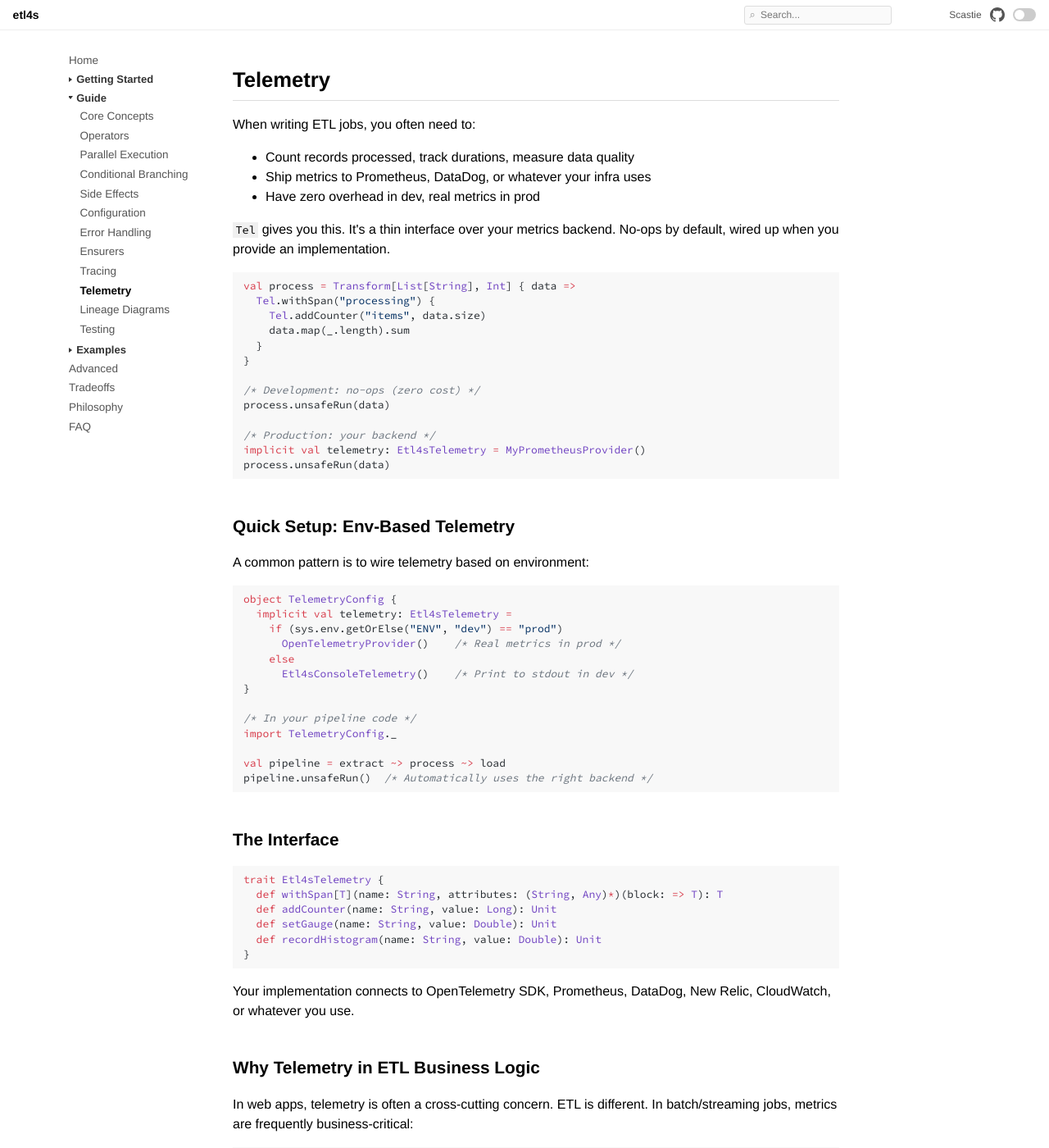
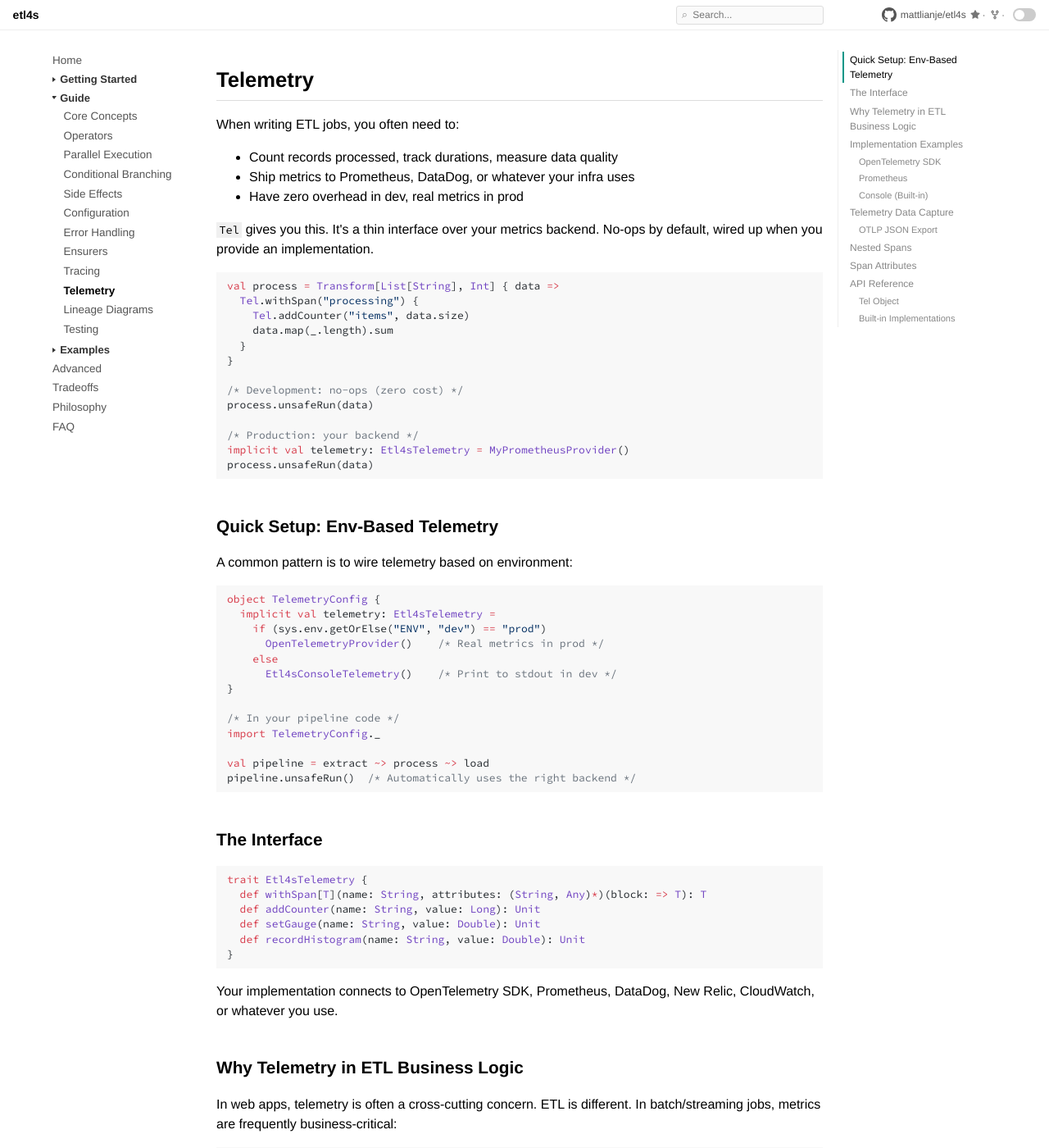
Before and after one commit to mattlianje/etl4s, an MkDocs documentation site: the page built from docs/opentelemetry.md, in a window 1280 px wide and 1400 px high. Shown: the whole window at 82% size. Built offline with MkDocs 1.6.1, drawn with Linux system fonts in a browser that asks for light colours; nearby versions of some CDN libraries; comment, search, counter and statistics services are not loaded.

Commit message:
update docs

```diff
--- a/docs/stylesheets/extra.css
+++ b/docs/stylesheets/extra.css
@@ -11,7 +11,10 @@
 .dark .highlight pre { background: #222 !important; }
 
 .highlight .hll { background-color: #ffffcc; }
-.highlight .c, .highlight .cm, .highlight .c1, .highlight .cs { color: #6a737d; font-style: italic; }
+.highlight .c, .highlight .cm, .highlight .c1, .highlight .cs { color: #6a737d; font-style: normal; }
+
+/* highlight.js (splash tabs / unprocessed blocks): kill the github theme's italic comments */
+.hljs-comment, .hljs-quote { font-style: normal; }
 .highlight .k, .highlight .kd, .highlight .kn, .highlight .kp, .highlight .kr, .highlight .kt { color: #d73a49; }
 .highlight .o, .highlight .ow { color: #d73a49; }
 .highlight .n { color: #24292e; }
--- a/mkdocs.yml
+++ b/mkdocs.yml
@@ -53,7 +53,7 @@ markdown_extensions:
   - attr_list
   - md_in_html
   - toc:
-      permalink: true
+      permalink: false
       toc_depth: 3
   - fenced_code
 
--- a/theme/main.html
+++ b/theme/main.html
@@ -154,7 +154,11 @@
     .topbar .gh-link:hover { color: #000; }
     .dark .topbar .gh-link { color: #888; }
     .dark .topbar .gh-link:hover { color: #ccc; }
-    .topbar .gh-link svg { width: 18px; height: 18px; fill: currentColor; }
+    .topbar .gh-link svg { fill: currentColor; }
+    .topbar .gh-link .gh-icon { width: 18px; height: 18px; }
+    .topbar .gh-link .gh-name { font-size: 12px; font-weight: 500; }
+    .topbar .gh-link .gh-stat { display: inline-flex; align-items: center; gap: 0.25em; font-size: 11px; }
+    .topbar .gh-link .gh-sub { width: 12px; height: 12px; opacity: 0.8; }
 
     /* toggle pill */
     .toggle { position: relative; width: 28px; height: 16px; flex-shrink: 0; }
@@ -173,7 +177,7 @@
     .toggle input:checked + .slider { background: #555; }
     .toggle input:checked + .slider::before { transform: translateX(12px); }
 
-    .page { display: flex; max-width: 1160px; margin: 0 auto; padding: 1.5em 1.5em; }
+    .page { display: flex; max-width: 1200px; margin: 0 auto; padding: 1.5em 1.5em; }
 
     /* sidebar */
     .sidebar {
@@ -234,6 +238,42 @@
     .dark .sidebar .page-toc a { color: #666; }
     .dark .sidebar .page-toc a.active { color: #eee; }
 
+    /* right-hand per-page header menu */
+    .toc-right {
+      position: sticky;
+      top: 3.5em;
+      align-self: flex-start;
+      width: 180px;
+      min-width: 180px;
+      flex-shrink: 0;
+      margin-left: 1.5em;
+      padding-left: 1em;
+      border-left: 1px solid #eee;
+      font-size: 12px;
+      line-height: 1.5;
+      max-height: calc(100vh - 4em);
+      overflow-y: auto;
+    }
+    .dark .toc-right { border-color: #2a2a2a; }
+    .toc-right .toc-title {
+      font-size: 11px; text-transform: uppercase; letter-spacing: 0.05em;
+      color: #999; font-weight: 600; margin-bottom: 0.6em;
+    }
+    .toc-right ul { list-style: none; padding: 0; margin: 0; }
+    .toc-right li { margin: 0.15em 0; }
+    .toc-right a {
+      display: block; text-decoration: none; color: #888;
+      padding: 0.1em 0 0.1em 0.6em; margin-left: -0.6em;
+      border-left: 2px solid transparent;
+    }
+    .dark .toc-right a { color: #777; }
+    .toc-right a:hover { color: #333; }
+    .dark .toc-right a:hover { color: #ccc; }
+    .toc-right a.toc-sub { padding-left: 1.6em; font-size: 11px; }
+    .toc-right a.active { color: #000; border-left-color: var(--accent); font-weight: 500; }
+    .dark .toc-right a.active { color: #eee; }
+    @media (max-width: 1000px) { .toc-right { display: none; } }
+
     /* content */
     .content { flex: 1; min-width: 0; max-width: 740px; }
 
@@ -293,19 +333,19 @@
     .splash { text-align: center; padding: 6em 1em 4em; max-width: 820px; margin: 0 auto; }
     .splash .splash-logo { height: 64px; margin-bottom: 0.8em; }
     .splash h1 { font-size: 3em; border: none; margin: 0 0 0.1em; padding: 0; font-weight: 300; letter-spacing: -0.02em; }
-    .splash .tagline { font-size: 1.05em; color: #666; margin-bottom: 3.5em; font-weight: 300; }
+    .splash .tagline { font-size: 1.05em; color: #666; margin-bottom: 2em; font-weight: 300; }
     .dark .splash .tagline { color: #888; }
 
-    .splash .actions { margin-bottom: 1.5em; }
+    .splash .actions { margin-bottom: 1.5em; display: flex; gap: 0.8em; justify-content: center; }
     .splash .actions a {
-      display: inline-block; padding: 0.5em 1.8em; font-size: 13px;
-      text-decoration: none; border: 1px solid #000; color: #000;
-      letter-spacing: 0.03em;
-      transition: background 0.15s, color 0.15s;
+      display: inline-block; padding: 0.55em 1.7em; font-size: 13px;
+      text-decoration: none; border: 1px solid #ccc; border-radius: 5px; color: #444;
+      letter-spacing: 0.02em;
+      transition: background 0.15s, color 0.15s, border-color 0.15s;
     }
-    .splash .actions a:hover { background: #000; color: #fff; }
-    .dark .splash .actions a { border-color: #ccc; color: #ccc; }
-    .dark .splash .actions a:hover { background: #ccc; color: #1a1a1a; }
+    .splash .actions a:hover { background: #f4f4f4; border-color: #999; color: #000; }
+    .dark .splash .actions a { border-color: #444; color: #bbb; }
+    .dark .splash .actions a:hover { background: #262626; border-color: #666; color: #fff; }
 
     .splash .links { font-size: 12px; color: #999; margin-bottom: 0; }
     .splash .links a { color: #999; text-decoration: none; }
@@ -645,6 +685,7 @@
 
     @media (max-width: 700px) {
       .topbar .hamburger { display: block; }
+      .topbar .gh-link .gh-name { display: none; }
       .topbar .search-wrap input { width: 120px; }
       .topbar .search-wrap input:focus { width: 160px; }
       .search-drop { width: 260px; }
@@ -682,9 +723,17 @@
       <input type="text" id="searchInput" placeholder="Search..." autocomplete="off">
       <div class="search-drop" id="searchDrop"></div>
     </div>
-    <a class="topbar-link" href="https://scastie.scala-lang.org/mattlianje/1280QhQ5RWODgizeXOIsXA/5" target="_blank" title="Try online">Scastie</a>
-    <a class="gh-link" href="https://github.com/mattlianje/etl4s" title="GitHub">
-      <svg viewBox="0 0 16 16"><path d="M8 0C3.58 0 0 3.58 0 8c0 3.54 2.29 6.53 5.47 7.59.4.07.55-.17.55-.38 0-.19-.01-.82-.01-1.49-2.01.37-2.53-.49-2.69-.94-.09-.23-.48-.94-.82-1.13-.28-.15-.68-.52-.01-.53.63-.01 1.08.58 1.23.82.72 1.21 1.87.87 2.33.66.07-.52.28-.87.51-1.07-1.78-.2-3.64-.89-3.64-3.95 0-.87.31-1.59.82-2.15-.08-.2-.36-1.02.08-2.12 0 0 .67-.21 2.2.82.64-.18 1.32-.27 2-.27s1.36.09 2 .27c1.53-1.04 2.2-.82 2.2-.82.44 1.1.16 1.92.08 2.12.51.56.82 1.27.82 2.15 0 3.07-1.87 3.75-3.65 3.95.29.25.54.73.54 1.48 0 1.07-.01 1.93-.01 2.2 0 .21.15.46.55.38A8.01 8.01 0 0016 8c0-4.42-3.58-8-8-8z"/></svg>
+    <a class="gh-link" href="https://github.com/mattlianje/etl4s" title="etl4s on GitHub">
+      <svg class="gh-icon" viewBox="0 0 16 16"><path d="M8 0C3.58 0 0 3.58 0 8c0 3.54 2.29 6.53 5.47 7.59.4.07.55-.17.55-.38 0-.19-.01-.82-.01-1.49-2.01.37-2.53-.49-2.69-.94-.09-.23-.48-.94-.82-1.13-.28-.15-.68-.52-.01-.53.63-.01 1.08.58 1.23.82.72 1.21 1.87.87 2.33.66.07-.52.28-.87.51-1.07-1.78-.2-3.64-.89-3.64-3.95 0-.87.31-1.59.82-2.15-.08-.2-.36-1.02.08-2.12 0 0 .67-.21 2.2.82.64-.18 1.32-.27 2-.27s1.36.09 2 .27c1.53-1.04 2.2-.82 2.2-.82.44 1.1.16 1.92.08 2.12.51.56.82 1.27.82 2.15 0 3.07-1.87 3.75-3.65 3.95.29.25.54.73.54 1.48 0 1.07-.01 1.93-.01 2.2 0 .21.15.46.55.38A8.01 8.01 0 0016 8c0-4.42-3.58-8-8-8z"/></svg>
+      <span class="gh-name">mattlianje/etl4s</span>
+      <span class="gh-stat" title="Stars">
+        <svg class="gh-sub" viewBox="0 0 16 16"><path d="M8 .25a.75.75 0 0 1 .673.418l1.882 3.815 4.21.612a.75.75 0 0 1 .416 1.279l-3.046 2.97.719 4.192a.751.751 0 0 1-1.088.791L8 12.347l-3.766 1.98a.75.75 0 0 1-1.088-.79l.72-4.194L.818 6.374a.75.75 0 0 1 .416-1.28l4.21-.611L7.327.668A.75.75 0 0 1 8 .25Z"/></svg>
+        <span id="ghStars">&middot;</span>
+      </span>
+      <span class="gh-stat" title="Forks">
+        <svg class="gh-sub" viewBox="0 0 16 16"><path d="M5 5.372v.878c0 .414.336.75.75.75h4.5a.75.75 0 0 0 .75-.75v-.878a2.25 2.25 0 1 1 1.5 0v.878a2.25 2.25 0 0 1-2.25 2.25h-1.5v2.128a2.251 2.251 0 1 1-1.5 0V8.5h-1.5A2.25 2.25 0 0 1 3.5 6.25v-.878a2.25 2.25 0 1 1 1.5 0ZM5 3.25a.75.75 0 1 0-1.5 0 .75.75 0 0 0 1.5 0Zm6.75.75a.75.75 0 1 0 0-1.5.75.75 0 0 0 0 1.5Zm-3 8.75a.75.75 0 1 0-1.5 0 .75.75 0 0 0 1.5 0Z"/></svg>
+        <span id="ghForks">&middot;</span>
+      </span>
     </a>
     <label class="toggle" title="Toggle dark mode">
       <input type="checkbox" id="darkToggle" onchange="toggleDark()">
@@ -699,26 +748,17 @@
     <h1>etl4s</h1>
     <p class="tagline">Powerful, whiteboard-style ETL.</p>
 
+    <div class="actions">
+      <a href="https://scastie.scala-lang.org/mattlianje/1280QhQ5RWODgizeXOIsXA/5" target="_blank">Try Online</a>
+      <a href="installation/">Docs</a>
+    </div>
+
     <div class="production-badge">
       <a href="https://www.instacart.com/" target="_blank">
         <img src="{{ 'assets/instacart-logo.png'|url }}" alt="Instacart" />
       </a>
-      <span>Used in production at <a href="https://www.instacart.com/" target="_blank">Instacart</a></span>
+      <span>In production at <a href="https://www.instacart.com/" target="_blank">Instacart</a></span>
     </div>
-
-    <div class="actions">
-      <a href="installation/">Get started</a>
-    </div>
-
-    <p class="links">
-      <a href="https://github.com/mattlianje/etl4s">Source</a>
-      <span class="sep">&middot;</span>
-      <a href="https://scastie.scala-lang.org/mattlianje/1280QhQ5RWODgizeXOIsXA/5" target="_blank">Try online</a>
-      <span class="sep">&middot;</span>
-      <a href="installation/">Docs</a>
-    </p>
-
-    <hr class="zen-hr">
 
     <div class="showcase">
 
@@ -782,7 +822,11 @@ Seq(A, B).toMermaid</code></pre>
   A --> s3
   s3 --> B
   B --> s4
-  B --> s5</div>
+  B --> s5
+  classDef pipeline fill:#e1f5fe,stroke:#01579b,stroke-width:2px,color:#000
+  classDef dataSource fill:#f3e5f5,stroke:#4a148c,stroke-width:2px,color:#000
+  class A,B pipeline
+  class s1,s2,s3,s4,s5 dataSource</div>
           </div>
         </div>
       </div>
@@ -797,8 +841,6 @@ Seq(A, B).toMermaid</code></pre>
           <cite>u/RiceBroad4552</cite>
         </div>
       </div>
-
-      <hr class="zen-hr">
 
       <div class="show-section show-stagger">
         <h3>Pipelines as values.</h3>
@@ -847,38 +889,6 @@ Seq(A, B).toMermaid</code></pre>
       </div>
 
       <div class="show-section show-stagger flip">
-        <h3>Built-in tracing.</h3>
-        <p class="show-desc">Shared execution state across pipeline nodes. Write logs, flag errors, react to upstream failures, track timing. Retrieve with <code>.unsafeRunTrace()</code>.</p>
-        <div class="demo-wrap">
-          <div class="trace-demo">
-            <div class="pipeline">
-              <div class="node-group">
-                <div class="trace-node trace-node-1"></div>
-                <span class="node-label">E</span>
-              </div>
-              <span class="trace-arrow">~></span>
-              <div class="node-group">
-                <div class="trace-node trace-node-2"></div>
-                <span class="node-label">T</span>
-              </div>
-              <span class="trace-arrow">~></span>
-              <div class="node-group">
-                <div class="trace-node trace-node-3"></div>
-                <span class="node-label">L</span>
-              </div>
-            </div>
-            <span class="trace-dot trace-dot-1"></span>
-            <div class="trace-log">
-              <span class="log-entry log-1"><span class="log-prefix">E</span> read 1420 rows</span>
-              <span class="log-entry log-2"><span class="log-prefix">T</span> validated 89</span>
-              <span class="log-entry log-3"><span class="log-prefix">L</span> wrote batch</span>
-            </div>
-            <div class="trace-result">Trace[B] &mdash; <span class="val">3 logs, 4ms</span></div>
-          </div>
-        </div>
-      </div>
-
-      <div class="show-section show-stagger">
         <h3>Runs anywhere.</h3>
         <p class="show-desc">JVM, JavaScript, WebAssembly, native binaries via LLVM. Same code, zero platform-specific APIs.</p>
         <div class="demo-wrap">
@@ -907,8 +917,6 @@ Seq(A, B).toMermaid</code></pre>
           </div>
         </div>
       </div>
-
-      <hr class="zen-hr">
 
       <div class="show-section why-section">
         <h3>Why etl4s?</h3>
@@ -964,6 +972,7 @@ Seq(A, B).toMermaid</code></pre>
         {% else %}<span></span>{% endif %}
       </nav>
     </div>
+    <nav class="toc-right" id="tocRight" aria-label="On this page"></nav>
   </div>
   {% endif %}
 
@@ -1067,17 +1076,27 @@ Seq(A, B).toMermaid</code></pre>
       pre.appendChild(btn);
     });
 
-    /* section permalinks */
-    document.querySelectorAll('h2[id], h3[id]').forEach(function(h) {
-      var a = document.createElement('a');
-      a.className = 'permalink';
-      a.href = '#' + h.id;
-      a.textContent = '#';
-      h.appendChild(a);
-    });
+    /* right-hand per-page header menu, built from the page's headings */
+    (function() {
+      var tocRight = document.getElementById('tocRight');
+      if (!tocRight) return;
+      var heads = document.querySelectorAll('.content h2[id], .content h3[id]');
+      if (heads.length < 2) { tocRight.remove(); return; }
+      var ul = document.createElement('ul');
+      heads.forEach(function(h) {
+        var li = document.createElement('li');
+        var a = document.createElement('a');
+        a.href = '#' + h.id;
+        a.textContent = h.textContent.replace(/#$/, '').trim();
+        if (h.tagName === 'H3') a.className = 'toc-sub';
+        li.appendChild(a);
+        ul.appendChild(li);
+      });
+      tocRight.appendChild(ul);
+    })();
 
     /* scroll-spy */
-    var tocLinks = document.querySelectorAll('.page-toc a');
+    var tocLinks = document.querySelectorAll('.toc-right a');
     if (tocLinks.length) {
       var tocHeadings = [];
       tocLinks.forEach(function(a) {
@@ -1088,6 +1107,11 @@ Seq(A, B).toMermaid</code></pre>
         var current = tocHeadings[0];
         for (var i = 0; i < tocHeadings.length; i++) {
           if (tocHeadings[i].el.getBoundingClientRect().top <= 80) current = tocHeadings[i];
+        }
+        /* near the bottom the last sections can't reach the top threshold,
+           so force the last heading active once the page is scrolled to the end */
+        if (window.innerHeight + window.scrollY >= document.documentElement.scrollHeight - 2) {
+          current = tocHeadings[tocHeadings.length - 1];
         }
         tocHeadings.forEach(function(h) { h.a.classList.remove('active'); });
         if (current) current.a.classList.add('active');
@@ -1244,6 +1268,37 @@ Seq(A, B).toMermaid</code></pre>
       });
     })();
 
+    /* GitHub star / fork counts */
+    (function() {
+      var starEl = document.getElementById('ghStars');
+      var forkEl = document.getElementById('ghForks');
+      if (!starEl || !forkEl) return;
+      function fmt(n) {
+        if (n < 1000) return '' + n;
+        var k = n / 1000;
+        return (k >= 10 ? Math.round(k) : k.toFixed(1).replace(/\.0$/, '')) + 'k';
+      }
+      function set(stars, forks) {
+        starEl.textContent = fmt(stars);
+        forkEl.textContent = fmt(forks);
+      }
+      var CACHE = 'gh_etl4s_stats';
+      try {
+        var c = JSON.parse(localStorage.getItem(CACHE) || 'null');
+        if (c) set(c.stars, c.forks);
+      } catch (e) {}
+      fetch('https://api.github.com/repos/mattlianje/etl4s')
+        .then(function(r) { return r.ok ? r.json() : null; })
+        .then(function(d) {
+          if (!d || typeof d.stargazers_count !== 'number') return;
+          set(d.stargazers_count, d.forks_count);
+          try {
+            localStorage.setItem(CACHE, JSON.stringify({ stars: d.stargazers_count, forks: d.forks_count }));
+          } catch (e) {}
+        })
+        .catch(function() {});
+    })();
+
   </script>
 </body>
 </html>
```
